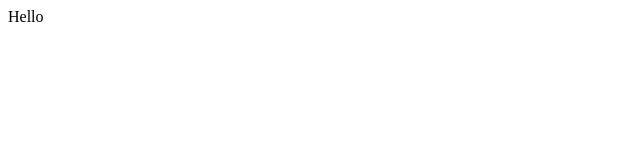
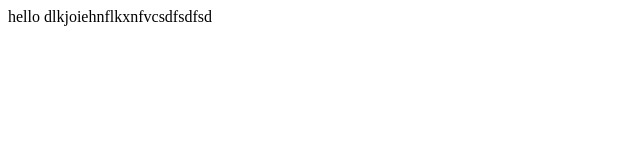
Before and after one commit to LeeHungu4122/lhg.github.io, a plain HTML site: page index.html in a window 1280 px wide. Shown: the whole page, without its empty margins (0-640 px from the left). Drawn offline with Linux system fonts and the light colour scheme.

Commit message:
다른 컴퓨터와 협업시에 충돌실험.

```diff
--- a/index.html
+++ b/index.html
@@ -5,6 +5,6 @@
     <title>Document</title>
 </head>
 <body>
-    Hello
+    hello dlkjoiehnflkxnfvcsdfsdfsd
 </body>
 </html>
```
